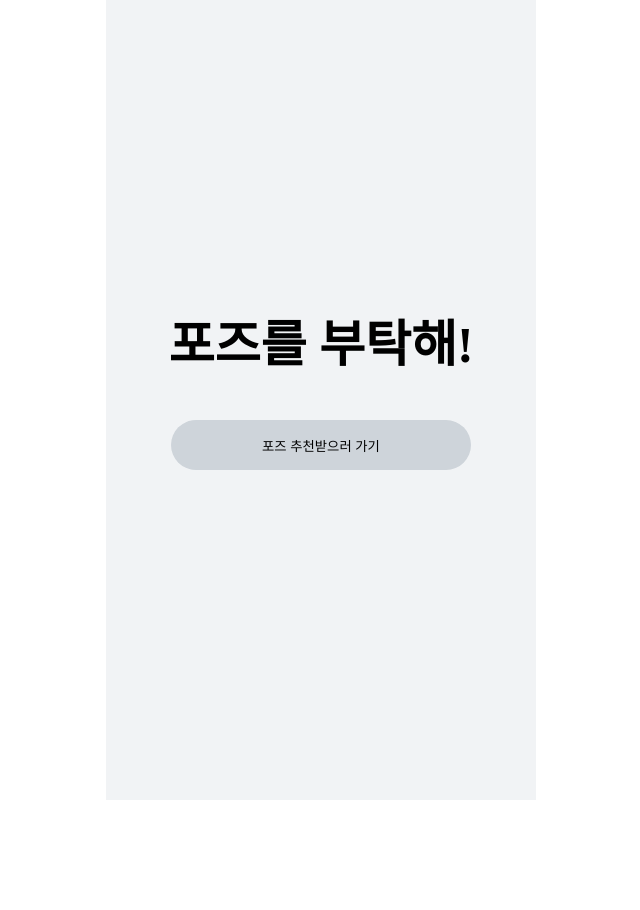
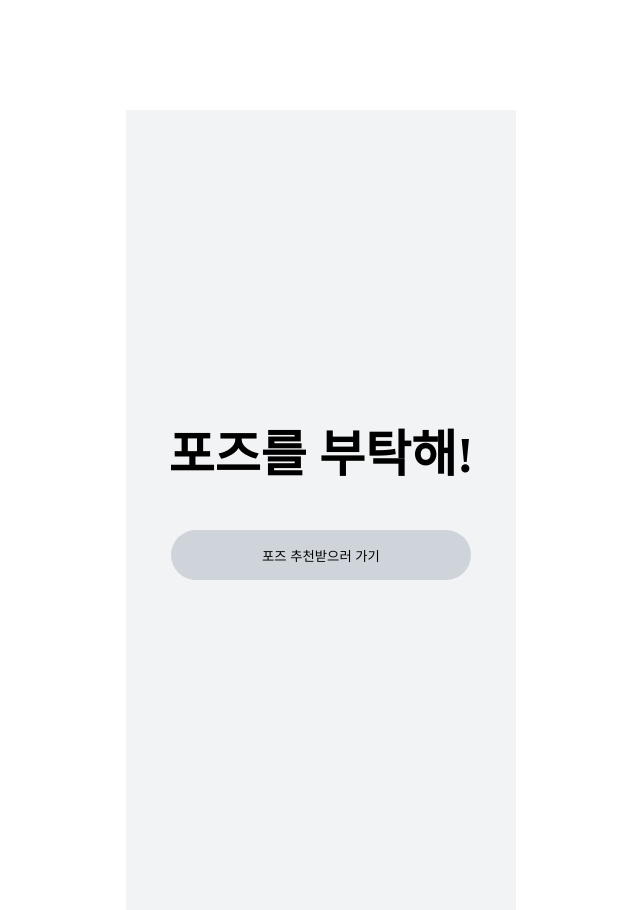
Before and after one commit to pobu-team/poseplz-client, a React (Vite) app: page / in a window 1280 px wide. Shown: the whole page, without its empty margins (319-959 px from the left). Before the commit the page ends 800 px from the top, so only its background shows below. Built offline with nearby package versions, Linux system fonts and the light colour scheme.

Commit message:
💄 Style: 레이아웃, GlobalStyle 변경

```diff
--- a/src/components/layout/HomeLayout.tsx
+++ b/src/components/layout/HomeLayout.tsx
@@ -2,9 +2,13 @@ import {Outlet} from 'react-router-dom';
 import styled from 'styled-components';
 
 const Container = styled.div`
-  margin: 0 auto;
-  width: ${props => props.theme.sizes.layoutWidth};
-  background: ${props => props.theme.colors.layoutBackground};
+	width: 100%;
+  max-width: 430px;
+  margin: auto;
+  min-height: 100vh;
+	padding: 110px 20px 150px;
+  height: 50vh;
+  max-height: fit-content;
 `;
 
 export default function HomeLayout() {
--- a/src/components/layout/Layout.tsx
+++ b/src/components/layout/Layout.tsx
@@ -3,9 +3,12 @@ import styled from 'styled-components';
 import Header from '../header/Header';
 
 const Container = styled.div`
-  margin: 0 auto;
-  width: ${props => props.theme.sizes.layoutWidth};
-  background: ${props => props.theme.colors.layoutBackground};
+	width: 100%;
+  max-width: 430px;
+  margin: auto;
+  min-height: 100vh;
+  height: 50vh;
+  max-height: fit-content;
 `;
 
 export default function Layout() {
--- a/src/styles/GlobalStyle.ts
+++ b/src/styles/GlobalStyle.ts
@@ -12,8 +12,6 @@ const GlobalStyle = createGlobalStyle`
   }
   html {
     font-size: 62.5%;
-    width: 100%;
-    height: 100%;
   }
   body {
     width: 100%;
@@ -22,6 +20,7 @@ const GlobalStyle = createGlobalStyle`
     background: ${props => props.theme.colors.background};
     color: ${props => props.theme.colors.text}
   }
+
   :lang(ko) {
     h1, h2, h3 {
       word-break: keep-all;
```
